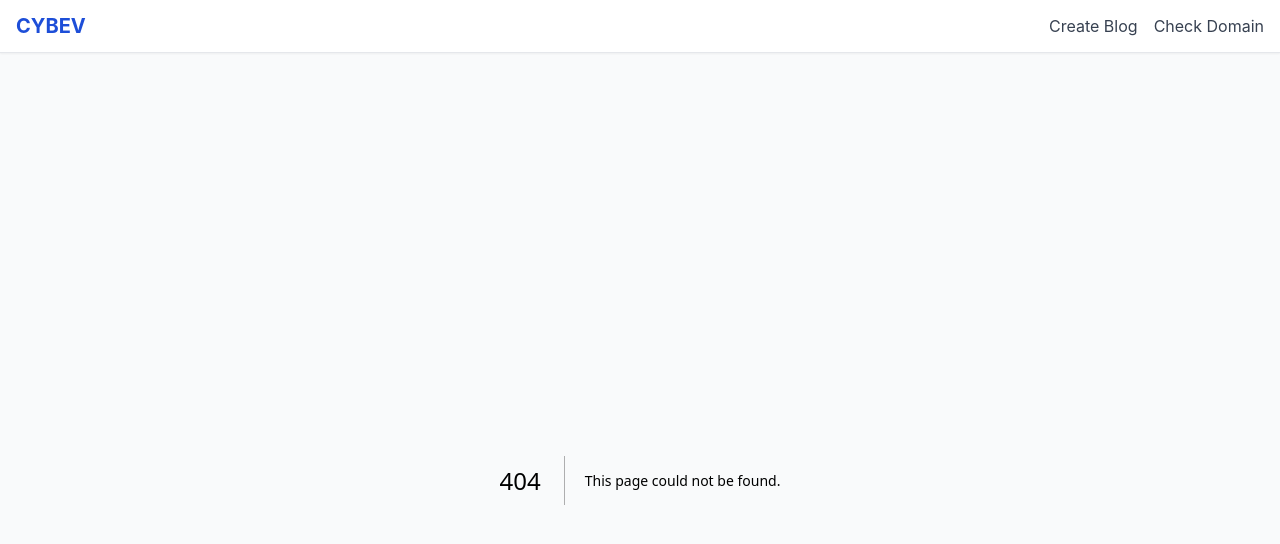
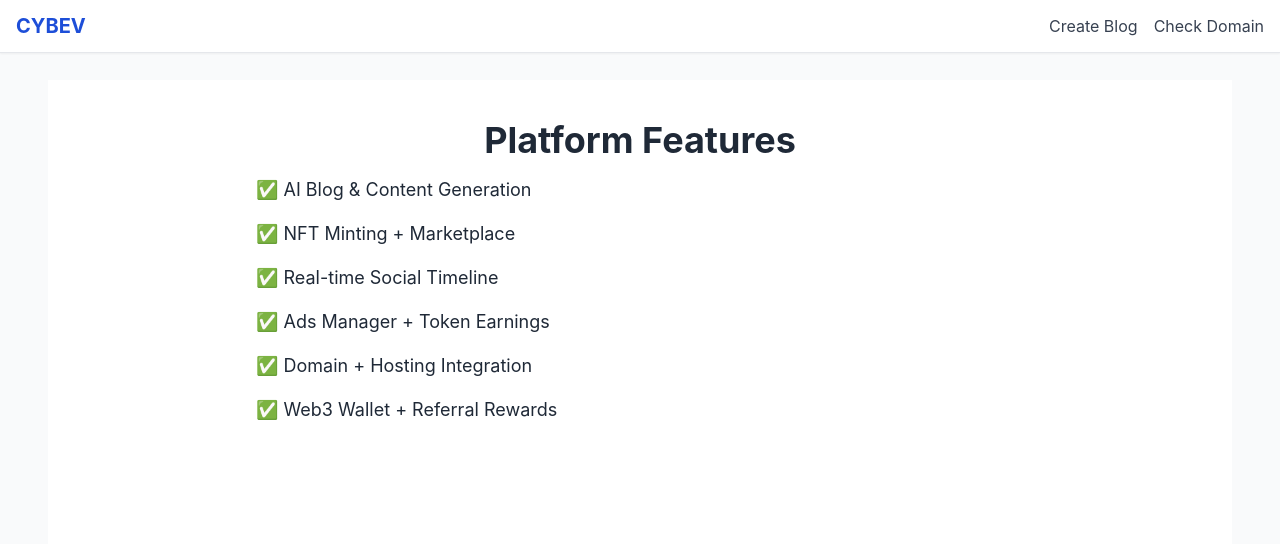
Before and after one commit to cybev1/cybev-frontend, a Next.js app: page /features in a window 1280 px wide. Before the commit this address had no page. Shown: the top 544 px of the page. Built offline with nearby package versions, Linux system fonts and the light colour scheme.

Commit message:
Add files via upload

```diff
--- /dev/null
+++ b/pages/about.jsx
@@ -0,0 +1,16 @@
+
+import Head from 'next/head';
+
+export default function About() {
+  return (
+    <>
+      <Head><title>About – CYBEV</title></Head>
+      <div className="min-h-screen p-10 text-center bg-white dark:bg-black text-gray-800 dark:text-gray-100">
+        <h1 className="text-4xl font-bold mb-4">About CYBEV</h1>
+        <p className="text-lg max-w-2xl mx-auto">
+          CYBEV is an AI-powered Web3 platform that empowers creators to build blogs, mint NFTs, earn tokens, and manage communities — all in one seamless ecosystem.
+        </p>
+      </div>
+    </>
+  );
+}
--- /dev/null
+++ b/pages/contact.jsx
@@ -0,0 +1,15 @@
+
+import Head from 'next/head';
+
+export default function Contact() {
+  return (
+    <>
+      <Head><title>Contact – CYBEV</title></Head>
+      <div className="min-h-screen p-10 text-center bg-white dark:bg-black text-gray-800 dark:text-gray-100">
+        <h1 className="text-4xl font-bold mb-4">Contact Us</h1>
+        <p className="text-lg mb-6 max-w-2xl mx-auto">Have questions or suggestions? Reach out to our team.</p>
+        <a href="mailto:support@cybev.io" className="text-blue-600 font-medium hover:underline">support@cybev.io</a>
+      </div>
+    </>
+  );
+}
--- /dev/null
+++ b/pages/explore.jsx
@@ -0,0 +1,16 @@
+
+import Head from 'next/head';
+
+export default function Explore() {
+  return (
+    <>
+      <Head><title>Explore – CYBEV</title></Head>
+      <div className="min-h-screen p-10 bg-white dark:bg-black text-gray-800 dark:text-gray-100">
+        <h1 className="text-4xl font-bold mb-4 text-center">Explore CYBEV</h1>
+        <p className="text-lg max-w-3xl mx-auto text-center">
+          Browse trending blogs, top NFTs, and creator communities. Discover what’s hot in the AI + Web3 ecosystem.
+        </p>
+      </div>
+    </>
+  );
+}
--- /dev/null
+++ b/pages/features.jsx
@@ -0,0 +1,21 @@
+
+import Head from 'next/head';
+
+export default function Features() {
+  return (
+    <>
+      <Head><title>Features – CYBEV</title></Head>
+      <div className="min-h-screen p-10 bg-white dark:bg-black text-gray-800 dark:text-gray-100">
+        <h1 className="text-4xl font-bold mb-4 text-center">Platform Features</h1>
+        <ul className="max-w-3xl mx-auto space-y-4 text-lg">
+          <li>✅ AI Blog & Content Generation</li>
+          <li>✅ NFT Minting + Marketplace</li>
+          <li>✅ Real-time Social Timeline</li>
+          <li>✅ Ads Manager + Token Earnings</li>
+          <li>✅ Domain + Hosting Integration</li>
+          <li>✅ Web3 Wallet + Referral Rewards</li>
+        </ul>
+      </div>
+    </>
+  );
+}
--- /dev/null
+++ b/pages/timeline.jsx
@@ -0,0 +1,14 @@
+
+import Head from 'next/head';
+
+export default function Timeline() {
+  return (
+    <>
+      <Head><title>Timeline – CYBEV</title></Head>
+      <div className="min-h-screen p-10 bg-white dark:bg-black text-gray-800 dark:text-gray-100">
+        <h1 className="text-4xl font-bold mb-4 text-center">Your Timeline</h1>
+        <p className="text-lg text-center">Follow your favorite creators and explore real-time content from across the platform.</p>
+      </div>
+    </>
+  );
+}
```
